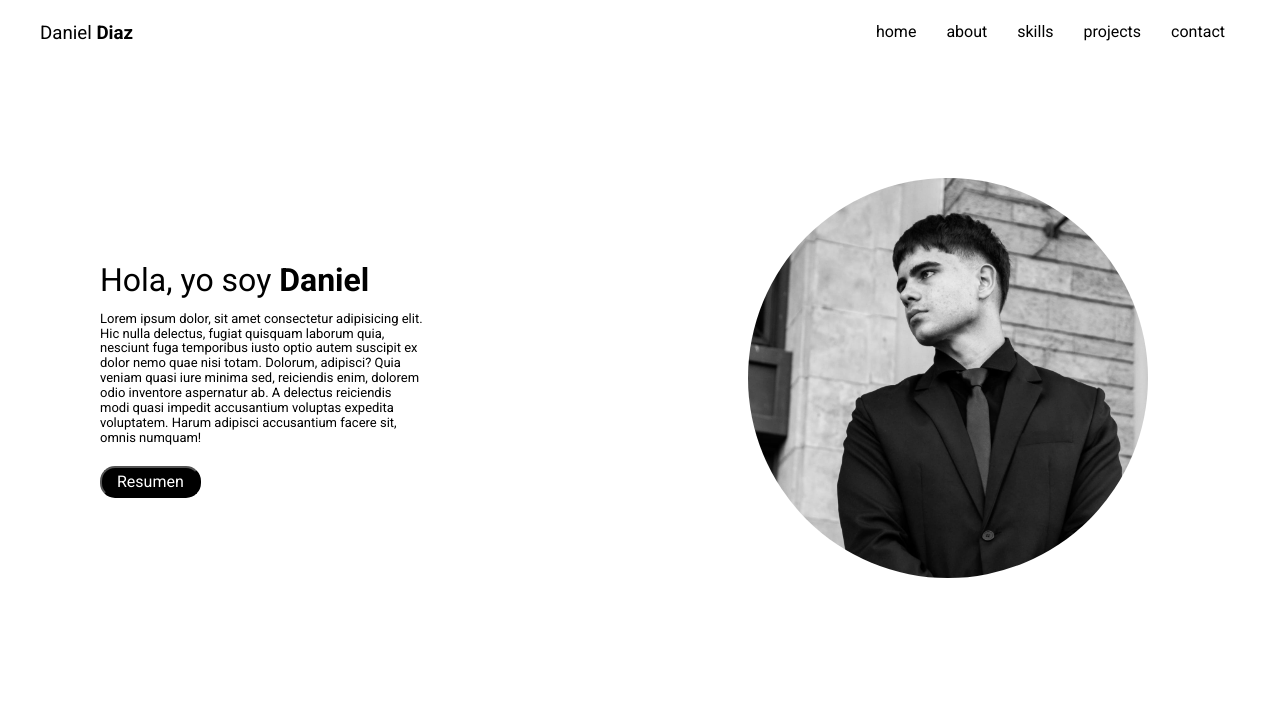
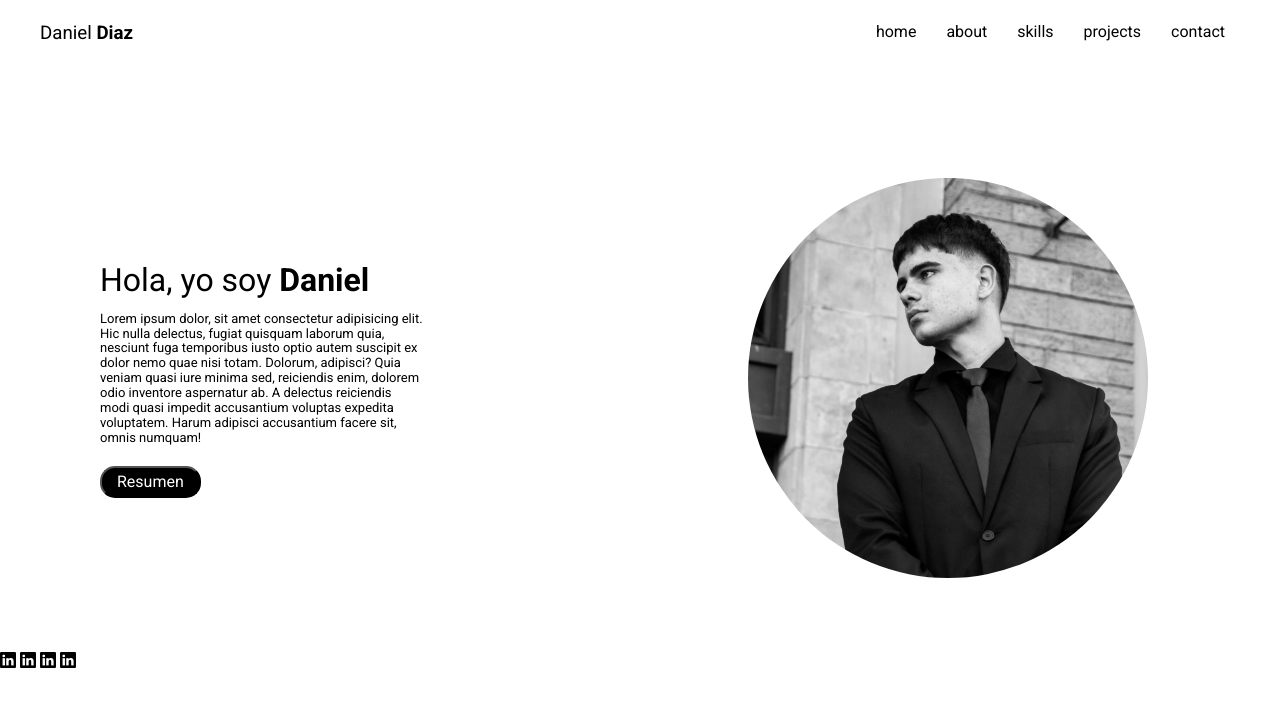
Before and after one commit to Alediaz04/portfolio-modern, a plain HTML site: page index.html in a window 1280 px wide. Drawn offline with nearby package versions, Linux system fonts and the light colour scheme.

Commit message:
Iconos agregados

```diff
--- a/index.html
+++ b/index.html
@@ -47,6 +47,10 @@
 
         <!-- Comienzo seccion Iconos -->
         <section class="sec-iconos">
+            <i class="bi bi-linkedin"></i>
+            <i class="bi bi-linkedin"></i>
+            <i class="bi bi-linkedin"></i>
+            <i class="bi bi-linkedin"></i>
 
         </section>
         <!-- Fin Seccion Iconos -->
```
